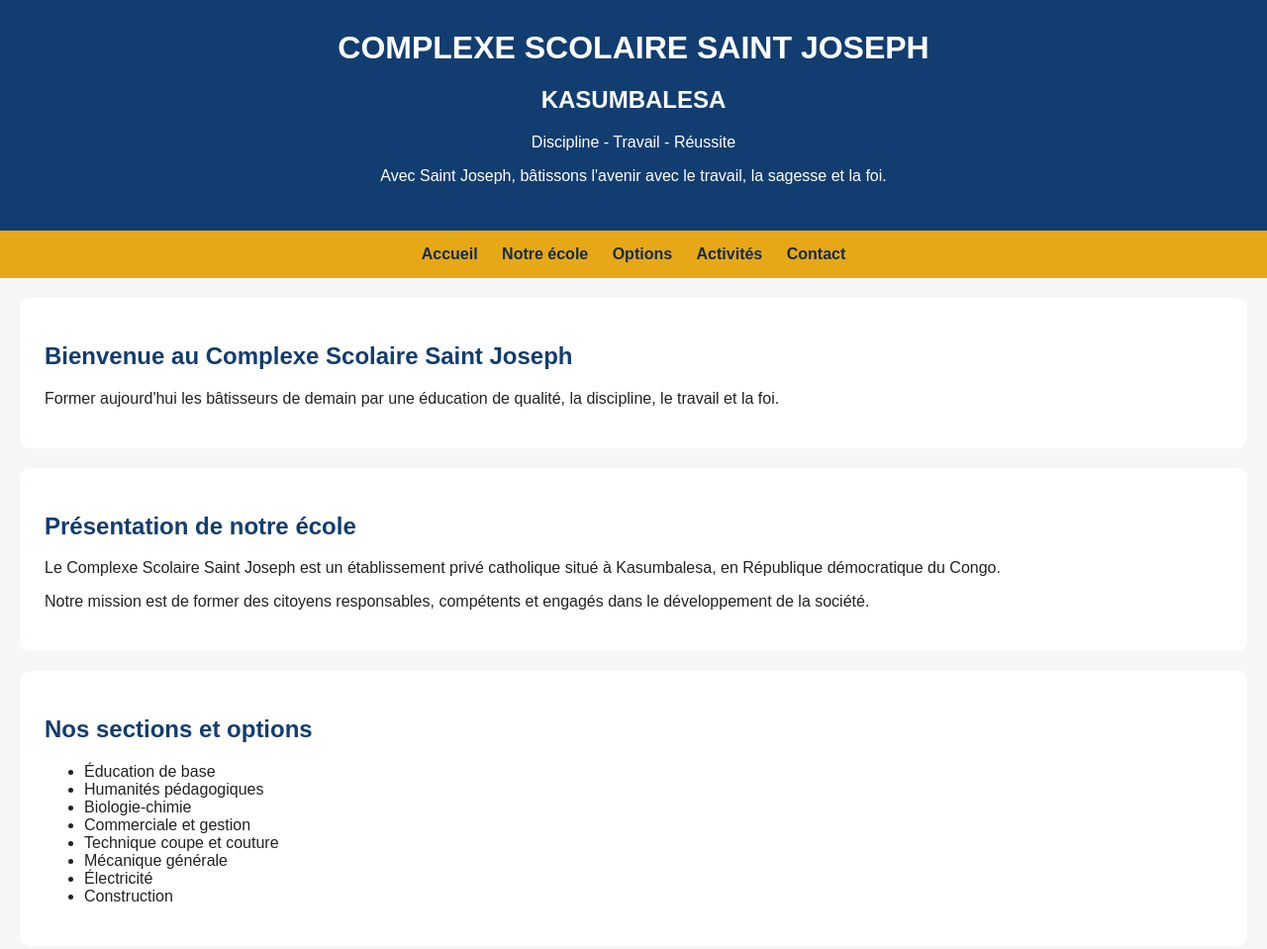
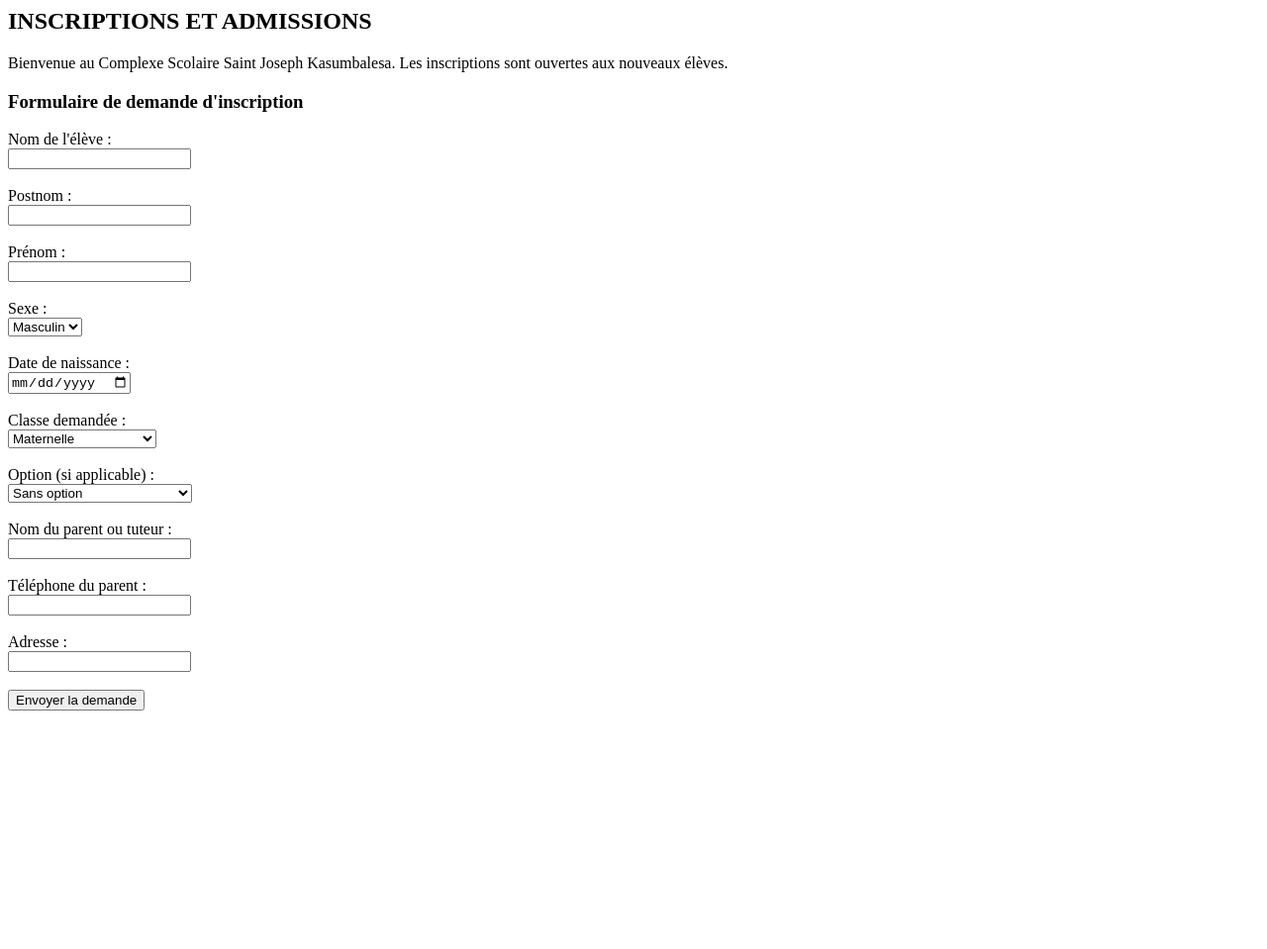
Before and after one commit to cesairekitumainizaluka/Complexe-scolaire-saint-joseph-kasumbalesa-douane, a plain HTML site: page index.html in a window 1280 px wide. Shown: the top 959 px of the page at 99% size. After the commit the page ends 800 px from the top, so only its background shows below. Drawn offline with Linux system fonts and the light colour scheme.

Commit message:
Add contact form and registration sections to index.html
Updated the HTML structure to include a contact form and additional sections for student registration information.

```diff
--- a/index.html
+++ b/index.html
@@ -1,158 +1,73 @@
+<section id="inscriptions">
+<h2>INSCRIPTIONS ET ADMISSIONS</h2>
 
-<html lang="fr">
-<head>
-<meta charset="UTF-8">
-<meta name="viewport" content="width=device-width, initial-scale=1.0">
-<title>Complexe Scolaire Saint Joseph Kasumbalesa</title>
-<style>
-body {
-  margin: 0;
-  font-family: Arial, sans-serif;
-  background: #f4f6f8;
-  color: #222;
-}
-header {
-  background: #123d70;
-  color: white;
-  text-align: center;
-  padding: 30px 15px;
-}
-header h1 { margin: 0; }
-nav {
-  background: #e6a817;
-  padding: 15px;
-  text-align: center;
-}
-nav a {
-  color: #142b46;
-  text-decoration: none;
-  margin: 10px;
-  font-weight: bold;
-}
-section {
-  background: white;
-  margin: 20px;
-  padding: 25px;
-  border-radius: 10px;
-}
-h2 { color: #123d70; }
-.button {
-  display: inline-block;
-  background: #123d70;
-  color: white;
-  padding: 12px 20px;
-  text-decoration: none;
-  border-radius: 6px;
-}
-footer {
-  background: #123d70;
-  color: white;
-  text-align: center;
-  padding: 20px;
-}
-</style>
-</head>
-<body>
+<p>
+Bienvenue au Complexe Scolaire Saint Joseph Kasumbalesa.
+Les inscriptions sont ouvertes aux nouveaux élèves.
+</p>
 
-<header>
-<h1>COMPLEXE SCOLAIRE SAINT JOSEPH</h1>
-<h2 style="color:white">KASUMBALESA</h2>
-<p>Discipline - Travail - Réussite</p>
-<p>Avec Saint Joseph, bâtissons l'avenir avec le travail, la sagesse et la foi.</p>
-</header>
+<h3>Formulaire de demande d'inscription</h3>
 
-<nav>
-<a href="#accueil">Accueil</a>
-<a href="#ecole">Notre école</a>
-<a href="#options">Options</a>
-<a href="#activites">Activités</a>
-<a href="#contact">Contact</a>
-</nav>
+<form action="mailto:cesairekitumaini@gmail.com"
+method="post" enctype="text/plain">
 
-<section id="accueil">
-<h2>Bienvenue au Complexe Scolaire Saint Joseph</h2>
-<p>Former aujourd'hui les bâtisseurs de demain par une éducation de qualité, la discipline, le travail et la foi.</p>
+<label>Nom de l'élève :</label><br>
+<input type="text" name="Nom" required><br><br>
+
+<label>Postnom :</label><br>
+<input type="text" name="Postnom"><br><br>
+
+<label>Prénom :</label><br>
+<input type="text" name="Prenom" required><br><br>
+
+<label>Sexe :</label><br>
+<select name="Sexe">
+<option>Masculin</option>
+<option>Féminin</option>
+</select><br><br>
+
+<label>Date de naissance :</label><br>
+<input type="date" name="Naissance"><br><br>
+
+<label>Classe demandée :</label><br>
+<select name="Classe">
+<option>Maternelle</option>
+<option>1re primaire</option>
+<option>2e primaire</option>
+<option>3e primaire</option>
+<option>4e primaire</option>
+<option>5e primaire</option>
+<option>6e primaire</option>
+<option>7e éducation de base</option>
+<option>8e éducation de base</option>
+<option>1re humanités</option>
+<option>2e humanités</option>
+<option>3e humanités</option>
+<option>4e humanités</option>
+</select><br><br>
+
+<label>Option (si applicable) :</label><br>
+<select name="Option">
+<option>Sans option</option>
+<option>Humanités pédagogiques</option>
+<option>Biologie-chimie</option>
+<option>Commerciale et gestion</option>
+<option>Mécanique générale</option>
+<option>Électricité</option>
+<option>Construction</option>
+<option>Technique coupe et couture</option>
+</select><br><br>
+
+<label>Nom du parent ou tuteur :</label><br>
+<input type="text" name="Parent" required><br><br>
+
+<label>Téléphone du parent :</label><br>
+<input type="tel" name="Telephone" required><br><br>
+
+<label>Adresse :</label><br>
+<input type="text" name="Adresse"><br><br>
+
+<button type="submit">Envoyer la demande</button>
+
+</form>
 </section>
-
-<section id="ecole">
-<h2>Présentation de notre école</h2>
-<p>Le Complexe Scolaire Saint Joseph est un établissement privé catholique situé à Kasumbalesa, en République démocratique du Congo.</p>
-<p>Notre mission est de former des citoyens responsables, compétents et engagés dans le développement de la société.</p>
-</section>
-
-<section id="options">
-<h2>Nos sections et options</h2>
-<ul>
-<li>Éducation de base</li>
-<li>Humanités pédagogiques</li>
-<li>Biologie-chimie</li>
-<li>Commerciale et gestion</li>
-<li>Technique coupe et couture</li>
-<li>Mécanique générale</li>
-<li>Électricité</li>
-<li>Construction</li>
-</ul>
-</section>
-
-<section id="activites">
-<h2>Nos activités</h2>
-<p>Sciences, informatique, mécanique, électricité, coupe et couture, scoutisme, chorales et activités religieuses.</p>
-</section>
-enne rubrique Contact par ce code :
-<section id="contact">
-<h2>CONTACT – COMPLEXE SCOLAIRE SAINT JOSEPH</h2>
-
-<p>Nous sommes à votre disposition pour tout renseignement.</p>
-
-<div class="contacts">
-
-<div>
-<h3>1. Direction générale</h3>
-<p>Numéro : À compléter</p>
-</div>
-
-<div>
-<h3>2. Préfet des études</h3>
-<p>Numéro : À compléter</p>
-</div>
-
-<div>
-<h3>3. Directeur des études</h3>
-<p>Numéro : À compléter</p>
-</div>
-
-<div>
-<h3>4. Secrétariat</h3>
-<p>Numéro : À compléter</p>
-</div>
-
-<div>
-<h3>5. Direction primaire</h3>
-<p>Numéro : À compléter</p>
-</div>
-
-<div>
-<h3>6. Comptabilité</h3>
-<p>Numéro : À compléter</p>
-</div>
-
-<div>
-<h3>7. Service des renseignements</h3>
-<p>Numéro : À compléter</p>
-</div>
-
-<div>
-<h3>8. WhatsApp officiel</h3>
-<p>Numéro : À compléter</p>
-<a href="https://whatsapp.com/channel/0029Vb8b6E7KrWQsqO5Brs23" target="_blank">
-Visiter notre chaîne WhatsApp
-</a>
-</div>
-
-</div>
-
-<p><strong>Adresse :</strong> Avenue Kataki, quartier Pompage 2, Kasumbalesa, RDC.</p>
-
-</section>
-</body>
-</html>
```
